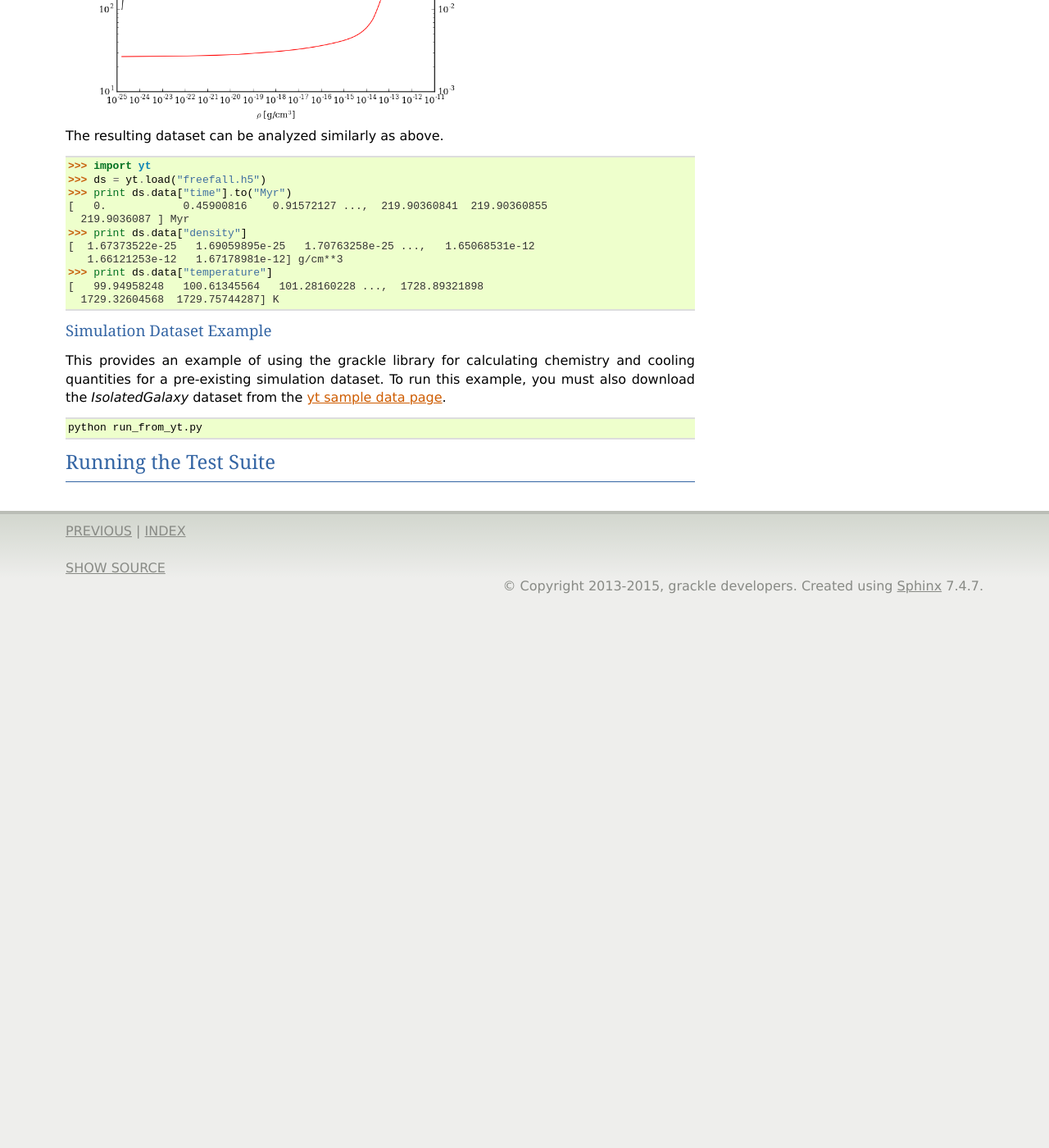
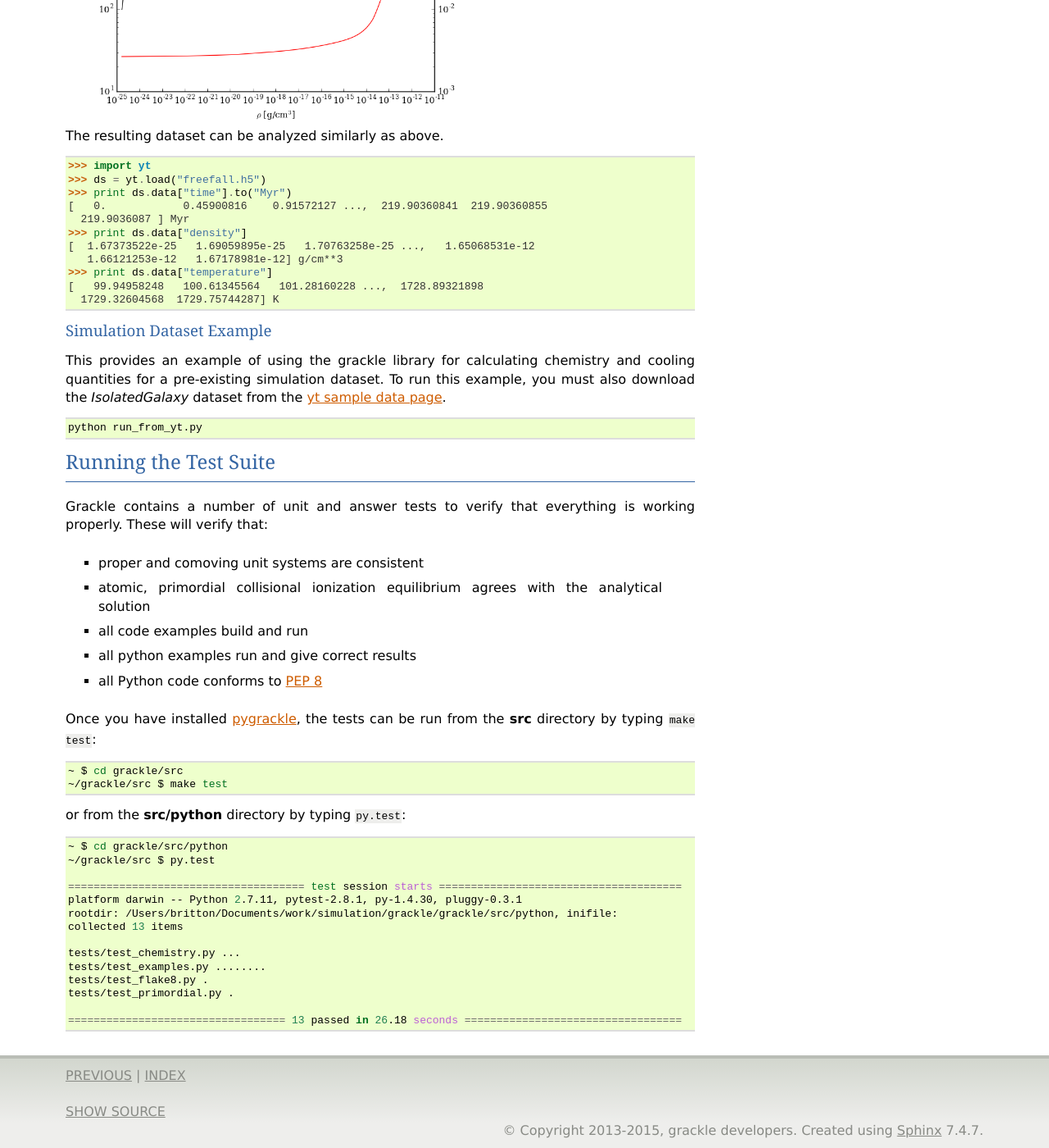
Before and after one commit to grackle-project/grackle, a Sphinx documentation site: the page built from doc/source/Python.rst, in a window 1280 px wide and 1400 px high, scrolled down 2758 px. Shown: the whole window at 82% size. Built offline with Sphinx 7.4.7, drawn with Linux system fonts in a browser that asks for light colours; before the commit the page ends 3495 px from its top, so only the background shows below that.

```diff
--- a/doc/source/Installation.rst
+++ b/doc/source/Installation.rst
@@ -257,3 +257,9 @@ wrong during linking.
     gamma = 1.666645e+00.
 
 Now it's time to integrate grackle into your simulation code: :ref:`integration`
+
+Testing
+-------
+
+Grackle also contains a test suite to verify that everything is running correctly.
+See :ref:`testing`.
--- a/doc/source/Python.rst
+++ b/doc/source/Python.rst
@@ -155,5 +155,49 @@ must also download the *IsolatedGalaxy* dataset from the `yt sample data page
 
     python run_from_yt.py
 
+.. _testing:
+
 Running the Test Suite
 ----------------------
+
+Grackle contains a number of unit and answer tests to verify that everything is
+working properly.  These will verify that:
+
+ - proper and comoving unit systems are consistent
+
+ - atomic, primordial collisional ionization equilibrium agrees with
+   the analytical solution
+
+ - all code examples build and run
+
+ - all python examples run and give correct results
+
+ - all Python code conforms to `PEP 8
+   <https://www.python.org/dev/peps/pep-0008/>`__
+
+Once you have installed :ref:`pygrackle <python>`, the tests can be run from the
+**src** directory by typing ``make test``:
+
+.. code-block:: bash
+
+  ~ $ cd grackle/src
+  ~/grackle/src $ make test
+
+or from the **src/python** directory by typing ``py.test``:
+
+.. code-block:: bash
+
+  ~ $ cd grackle/src/python
+  ~/grackle/src $ py.test
+
+  ===================================== test session starts ======================================
+  platform darwin -- Python 2.7.11, pytest-2.8.1, py-1.4.30, pluggy-0.3.1
+  rootdir: /Users/britton/Documents/work/simulation/grackle/grackle/src/python, inifile:
+  collected 13 items
+
+  tests/test_chemistry.py ...
+  tests/test_examples.py ........
+  tests/test_flake8.py .
+  tests/test_primordial.py .
+
+  ================================== 13 passed in 26.18 seconds ==================================
--- a/doc/source/index.rst
+++ b/doc/source/index.rst
@@ -35,7 +35,6 @@ Contents:
    :maxdepth: 2
 
    Installation.rst
-   Testing.rst
    Integration.rst
    Parameters.rst
    Reference.rst
```
Also changed, not shown: doc/source/Testing.rst (deleted, +0 -17 lines).
